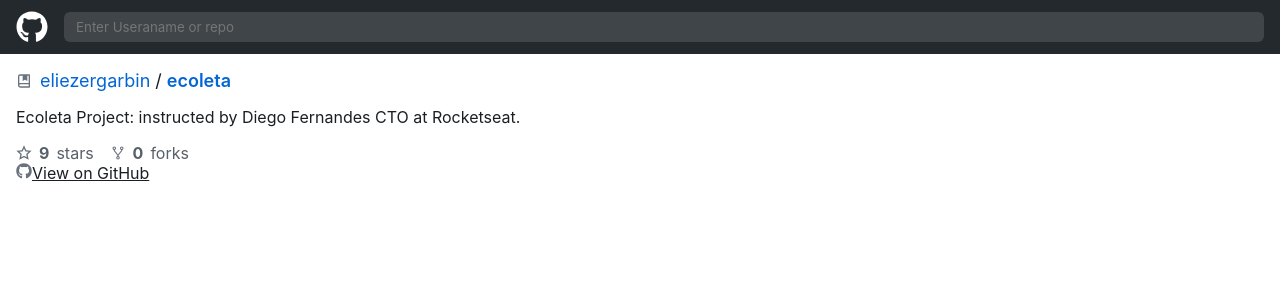
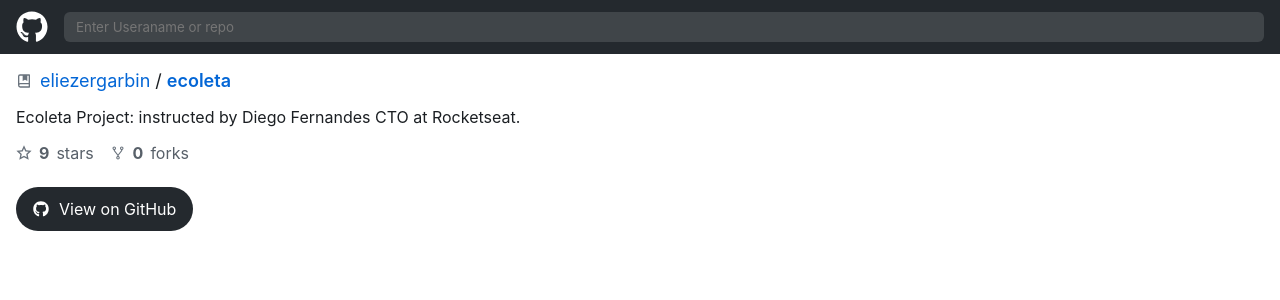
Before and after one commit to eliezergarbin/clone-github, a React (Create React App) app: page /eliezergarbin/Ecoleta in a window 1280 px wide. Shown: the top 300 px of the page. Built offline with nearby package versions, Linux system fonts and the light colour scheme.

Commit message:
finalizando page Repo

```diff
--- a/src/pages/Repo/styles.ts
+++ b/src/pages/Repo/styles.ts
@@ -72,7 +72,6 @@ export const Stats = styled.ul`
       color: var(--gray);
     }
   }
-
 `;
 
 export const StarIcon = styled(RiStarLine)`
@@ -83,7 +82,26 @@ export const ForkIcon = styled(AiOutlineFork)`
   ${iconCSS}
 `;
 
-export const LinkButton = styled.a``;
+export const LinkButton = styled.a`
+  text-decoration: none;
+  margin-top: 24px;
+  background: var(--gray-dark);
+  padding: 12px 17px;
+  border-radius: 24px;
+  width: max-content;
+
+  display: flex;
+  align-items: center;
+
+  > span {
+    color: var(--primary);
+  }
+
+  > svg {
+    fill: var(--primary);
+    margin-right: 10px;
+  }
+`;
 
 export const GithubIcon = styled(FaGithub)`
   ${iconCSS}
```
Lines whose indentation alone changed are shown as unchanged.
